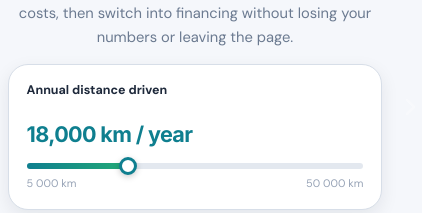
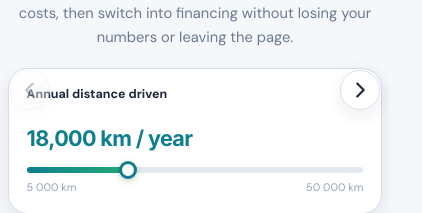
Before and after one commit to Azshken/EVCompare, a React (Vite) app: page / in a window 390 px wide. Shown: the part 247-460 px from the top of the page, 422 px wide, since content can reach past the window. Built offline with nearby package versions, Linux system fonts and the light colour scheme.

Commit message:
Fix mobile navigation arrows and prepare for Cloudflare Pages

```diff
--- a/index.html
+++ b/index.html
@@ -10,7 +10,7 @@
       rel="stylesheet"
     />
     <meta name="viewport" content="width=device-width, initial-scale=1.0" />
-    <title>voltcalc-react</title>
+    <title>EVCompare – EV vs petrol savings & financing</title>
   </head>
   <body>
     <div id="root"></div>
--- a/package.json
+++ b/package.json
@@ -1,5 +1,5 @@
 {
-  "name": "voltcalc-react",
+  "name": "evcompare",
   "private": true,
   "version": "0.0.0",
   "type": "module",
--- a/src/App.tsx
+++ b/src/App.tsx
@@ -355,19 +355,42 @@ function App() {
     <AppShell>
       <section className="calculator-stage-shell" aria-live="polite">
         <div className="calculator-stage-frame">
-          {activeView === "voltcalc" ? (
           <button
             type="button"
-              className="stage-switch stage-switch-right"
-              onClick={() => switchTo("loancalc", "forward")}
-              aria-label="Switch to financing calculator"
+            className={`stage-switch stage-switch-left ${activeView === "voltcalc" ? "is-disabled" : ""}`}
+            onClick={() => switchTo("voltcalc", "backward")}
+            disabled={activeView === "voltcalc"}
+            aria-label="Switch to EV comparison calculator"
+            title="Running costs"
           >
             <span className="stage-switch-arrow" aria-hidden="true">
               <svg
                 viewBox="0 0 24 24"
                 fill="none"
                 stroke="currentColor"
-                  strokeWidth="2.2"
+                strokeWidth="2.4"
+                strokeLinecap="round"
+                strokeLinejoin="round"
+              >
+                <path d="M15 5l-7 7 7 7" />
+              </svg>
+            </span>
+          </button>
+
+          <button
+            type="button"
+            className={`stage-switch stage-switch-right ${activeView === "loancalc" ? "is-disabled" : ""}`}
+            onClick={() => switchTo("loancalc", "forward")}
+            disabled={activeView === "loancalc"}
+            aria-label="Switch to financing calculator"
+            title="Financing"
+          >
+            <span className="stage-switch-arrow" aria-hidden="true">
+              <svg
+                viewBox="0 0 24 24"
+                fill="none"
+                stroke="currentColor"
+                strokeWidth="2.4"
                 strokeLinecap="round"
                 strokeLinejoin="round"
               >
@@ -375,27 +398,6 @@ function App() {
               </svg>
             </span>
           </button>
-          ) : (
-            <button
-              type="button"
-              className="stage-switch stage-switch-left"
-              onClick={() => switchTo("voltcalc", "backward")}
-              aria-label="Switch to EV comparison calculator"
-            >
-              <span className="stage-switch-arrow" aria-hidden="true">
-                <svg
-                  viewBox="0 0 24 24"
-                  fill="none"
-                  stroke="currentColor"
-                  strokeWidth="2.2"
-                  strokeLinecap="round"
-                  strokeLinejoin="round"
-                >
-                  <path d="M15 5l-7 7 7 7" />
-                </svg>
-              </span>
-            </button>
-          )}
 
           <div
             key={`${activeView}-${stageKey}`}
--- a/src/styles/app.css
+++ b/src/styles/app.css
@@ -278,27 +278,32 @@ p {
 .stage-switch {
   position: absolute;
   top: 50%;
-  z-index: 3;
-  width: 46px;
-  height: 72px;
+  z-index: 5;
+  width: 48px;
+  height: 48px;
   padding: 0;
-  border: 0;
-  background: transparent;
-  color: rgba(255, 255, 255, 0.42);
+  border: 1px solid var(--color-border);
+  border-radius: 50%;
+  background: color-mix(in srgb, var(--color-surface) 92%, transparent);
+  color: var(--color-text);
+  box-shadow: var(--shadow-md);
   transform: translateY(-50%);
   transition:
     color 180ms cubic-bezier(0.16, 1, 0.3, 1),
     transform 180ms cubic-bezier(0.16, 1, 0.3, 1),
-    opacity 180ms cubic-bezier(0.16, 1, 0.3, 1);
-  opacity: 0.72;
+    opacity 180ms cubic-bezier(0.16, 1, 0.3, 1),
+    background 180ms cubic-bezier(0.16, 1, 0.3, 1),
+    border-color 180ms cubic-bezier(0.16, 1, 0.3, 1);
+  opacity: 0.95;
+  backdrop-filter: blur(8px);
 }
 
 .stage-switch-right {
-  right: -40px;
+  right: 8px;
 }
 
 .stage-switch-left {
-  left: -40px;
+  left: 8px;
 }
 
 .stage-switch-arrow {
@@ -310,51 +315,87 @@ p {
 }
 
 .stage-switch-arrow svg {
-  width: 52px;
-  height: 52px;
+  width: 22px;
+  height: 22px;
   overflow: visible;
 }
 
-.stage-switch:hover {
+.stage-switch:hover:not(:disabled) {
   opacity: 1;
-  color: rgba(255, 255, 255, 0.82);
+  color: var(--color-primary);
+  border-color: var(--color-primary);
+  background: var(--color-surface);
+  transform: translateY(-50%) scale(1.06);
 }
 
-.stage-switch-right:hover {
-  transform: translateY(-50%) translateX(3px);
+.stage-switch-right:hover:not(:disabled) {
+  transform: translateY(-50%) translateX(2px) scale(1.06);
 }
 
-.stage-switch-left:hover {
-  transform: translateY(-50%) translateX(-3px);
+.stage-switch-left:hover:not(:disabled) {
+  transform: translateY(-50%) translateX(-2px) scale(1.06);
 }
 
 .stage-switch:focus-visible {
   opacity: 1;
-  color: rgba(255, 255, 255, 0.9);
+  color: var(--color-primary);
   outline: none;
+  box-shadow: 0 0 0 3px color-mix(in srgb, var(--color-primary) 35%, transparent);
 }
 
-.stage-switch:focus-visible .stage-switch-arrow {
-  filter: drop-shadow(0 0 10px rgba(67, 212, 234, 0.22));
+.stage-switch.is-disabled,
+.stage-switch:disabled {
+  opacity: 0.28;
+  cursor: not-allowed;
+  pointer-events: none;
 }
 
 @media (max-width: 900px) {
   .calculator-stage-frame {
     min-height: 1080px;
   }
+
+  .stage-switch {
+    top: 0.65rem;
+    transform: none;
+    width: 42px;
+    height: 42px;
+  }
+
+  .stage-switch-left {
+    left: 0.4rem;
+  }
+
+  .stage-switch-right {
+    right: 0.4rem;
+  }
+
+  .stage-switch:hover:not(:disabled),
+  .stage-switch-right:hover:not(:disabled),
+  .stage-switch-left:hover:not(:disabled) {
+    transform: scale(1.05);
+  }
 }
 
 @media (max-width: 680px) {
   .calculator-stage-frame {
     min-height: auto;
+    padding-top: 0.25rem;
   }
 
   .stage-switch {
-    width: 24px;
-    height: 54px;
-    top: 1rem;
-    transform: none;
-    opacity: 0.82;
+    width: 40px;
+    height: 40px;
+    top: 0.35rem;
+    opacity: 1;
+  }
+
+  .stage-switch-left {
+    left: 0.15rem;
+  }
+
+  .stage-switch-right {
+    right: 0.15rem;
   }
 }
 
```
Also changed, not shown: 2 other files (tests, documents, lock files or other folders). Lines whose indentation alone changed are shown as unchanged.
